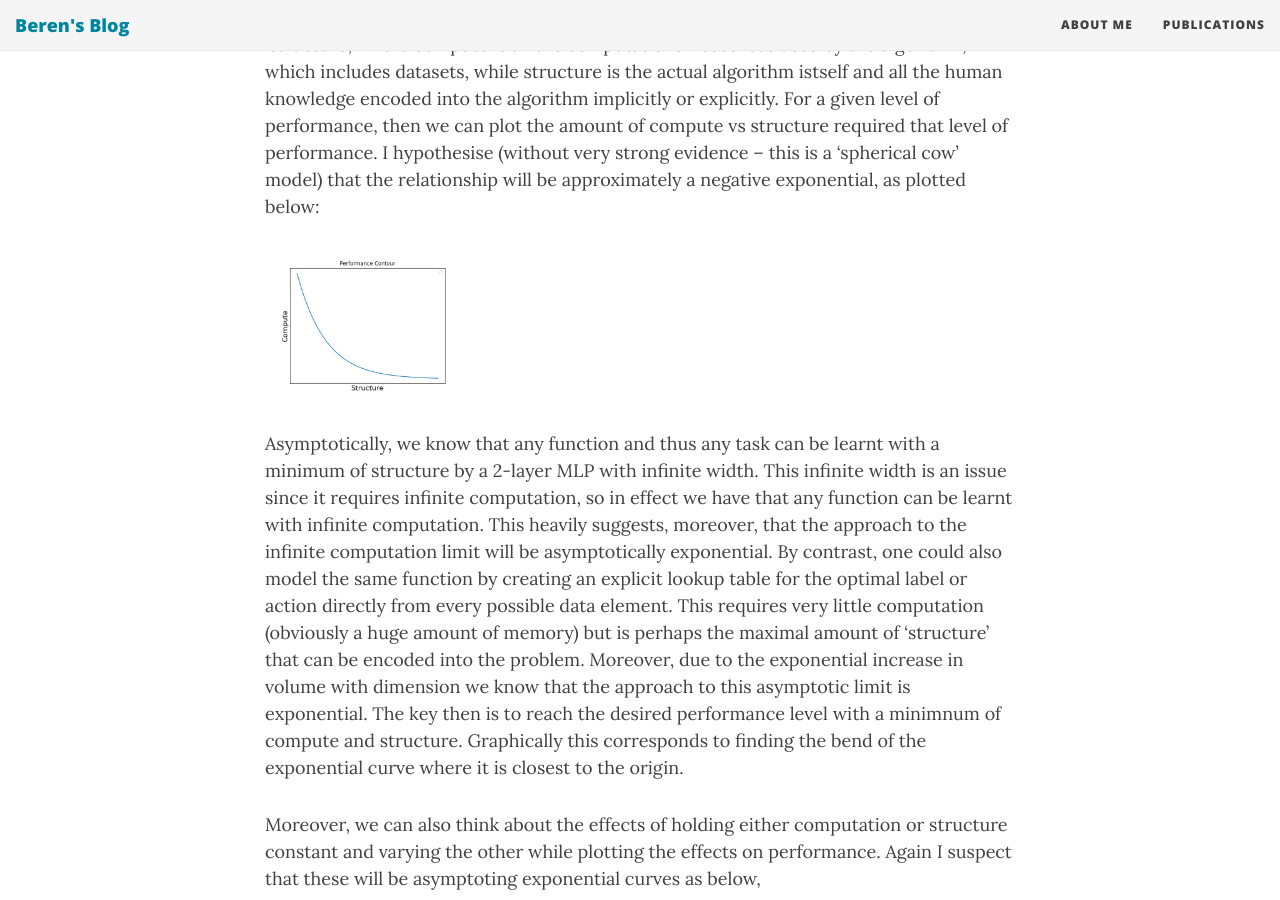
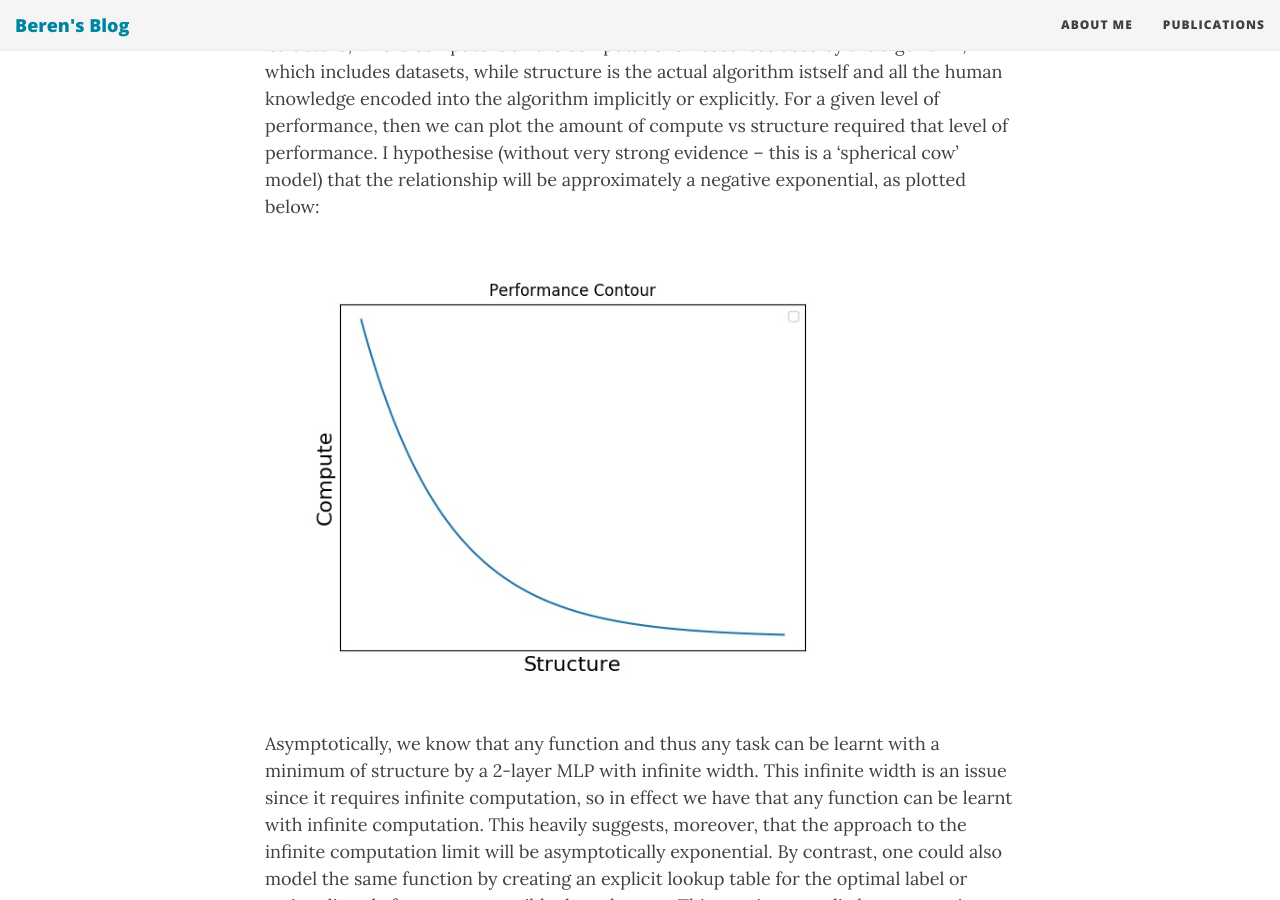
Before and after one commit to BerenMillidge/BerenMillidge.github.io, a Jekyll site: the page built from _posts/2020-07-13-Reflections-On-The-Bitter-Lesson.md, in a window 1280 px wide and 900 px high, scrolled down 2038 px. Built offline with Jekyll 4.4.1, drawn with Linux system fonts in a browser that asks for light colours; nearby versions of some CDN libraries; formulas are drawn with MathJax 3.

Commit message:
increase image size

```diff
--- a/_posts/2020-07-13-Reflections-On-The-Bitter-Lesson.md
+++ b/_posts/2020-07-13-Reflections-On-The-Bitter-Lesson.md
@@ -25,7 +25,7 @@ Simply the idea of adding structure and knowledge to help solve a task is not ne
 Let's take a step back and look at this in more detail. We propose a simple model where the performance of an AI algorithm depends on two quantitites -- 'compute' and 'structure', where compute is all the computationsl resources used by the algorithm, which includes datasets, while structure is the actual algorithm istself and all the human knowledge encoded into the algorithm implicitly or explicitly.
 For a given level of performance, then we can plot the amount of compute vs structure required that level of performance. I hypothesise (without very strong evidence -- this is a 'spherical cow' model) that the relationship will be approximately a negative exponential, as plotted below:
 
-<figure style="width: 200px"> <img src="{{ site.url }}{{ site.baseurl }}/assets/figures/bitter_lesson_1.jpg"> </figure>
+<figure style="width: 600px"> <img src="{{ site.url }}{{ site.baseurl }}/assets/figures/bitter_lesson_1.jpg"> </figure>
 
 Asymptotically, we know that any function and thus any task can be learnt with a minimum of structure by a 2-layer MLP with infinite width. This infinite width is an issue since it requires infinite computation,
 so in effect we have that any function can be learnt with infinite computation. This heavily suggests, moreover, that the approach to the infinite computation limit will be asymptotically exponential. By contrast, one could also model the same function by creating an explicit lookup table for the optimal label or action
@@ -34,7 +34,7 @@ The key then is to reach the desired performance level with a minimnum of comput
 
 Moreover, we can also think about the effects of holding either computation or structure constant and varying the other while plotting the effects on performance. Again I suspect that these will be asymptoting exponential curves as below,
 
-<figure style="width: 200px"> <img src="{{ site.url }}{{ site.baseurl }}/assets/figures/bitter_lesson_2.jpg"> </figure>
+<figure style="width: 600px"> <img src="{{ site.url }}{{ site.baseurl }}/assets/figures/bitter_lesson_2.jpg"> </figure>
 
 
 Again I lack hard evidence for this, but the shape of this curve derives directly from the common microeconomic assumption of diminishing marginal benefit, which is a good general rule to have as a prior. Although structure is hard to explicitly measure and vary, compute is relatively easy and so there is some evidence that we observe exactly this declining marginal benefit of computation on performance for very large AI models.
```
